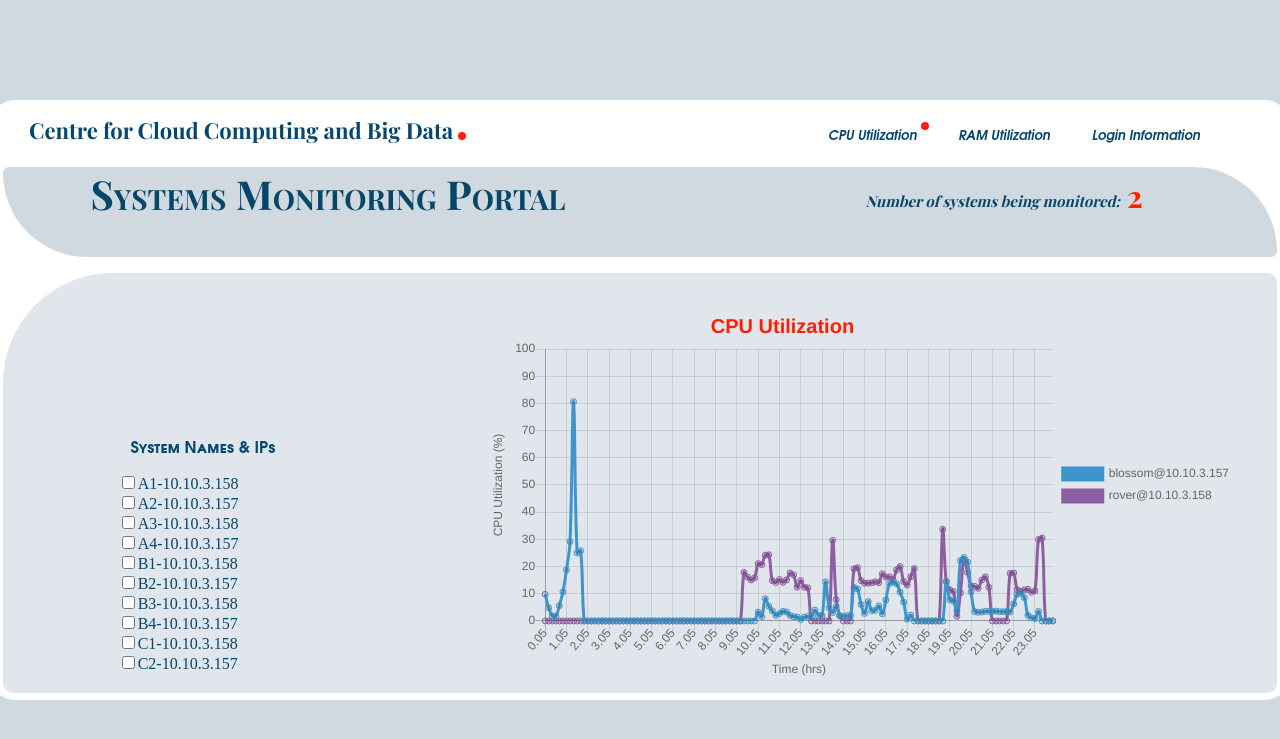
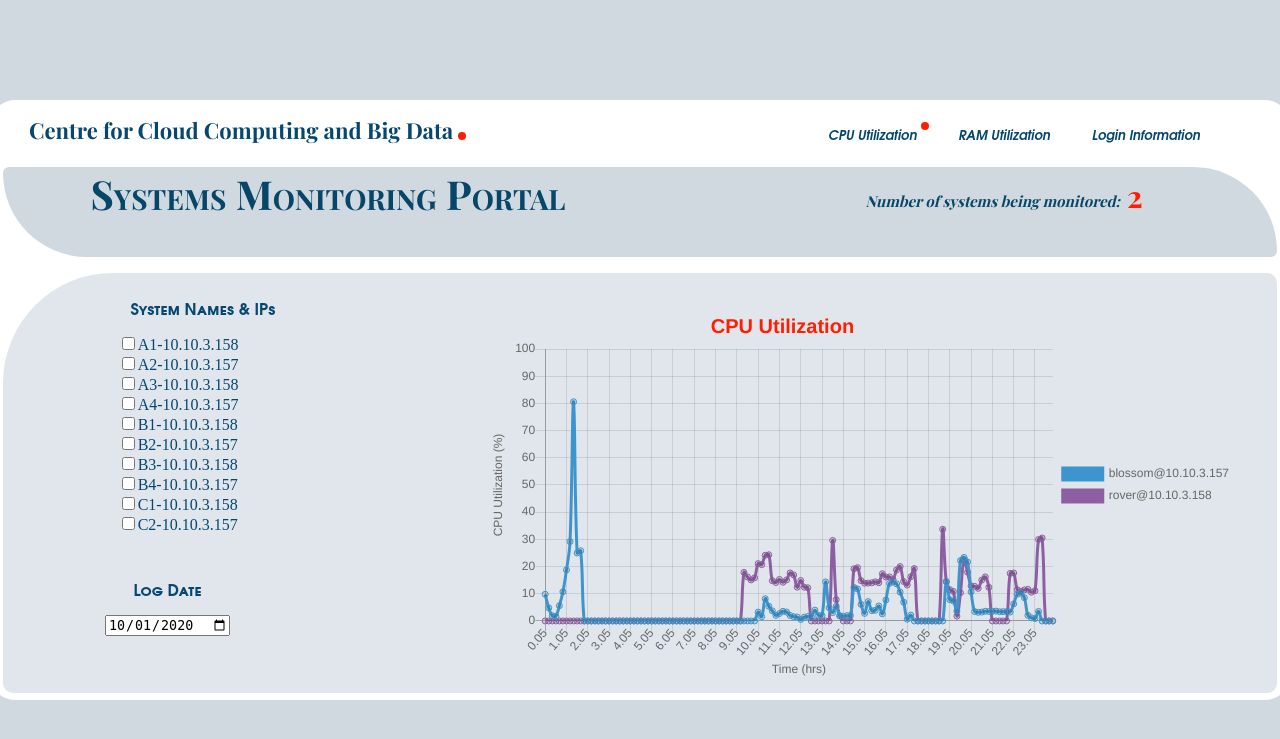
Before and after one commit to ndyashas/lmon, a Python web app: template web-portal/frontend/templates/lmon_web_frontend.html in a window 1280 px wide. Shown: the top 739 px of the page. Run offline with Jinja, Linux system fonts and the light colour scheme; the template is opened without the code that fills it, so the values that code supplies are empty; some libraries are stand-ins or nearby versions.

Commit message:
Web-portal: Added log date input form.

```diff
--- a/web-portal/frontend/templates/lmon_web_frontend.html
+++ b/web-portal/frontend/templates/lmon_web_frontend.html
@@ -43,6 +43,17 @@
 
 	<div class="system-names-container-div" id="system-names-container"></div>
 
+
+	<div class="date-div">
+	  <div class="date-title-div">
+	    <h3>Log Date</h3>
+	  </div>
+	  <div class="date-input-div">
+	    <input type="date" value="2020-10-01">
+	  </div>
+	</div>
+
+
 	<!-- Tab content -->
 	<div id="CPU" class="tabcontent" style="float:right;">
 	  <canvas id="CPU-chart"></canvas>
--- a/web-portal/frontend/templates/lmon_web_frontend_style.css
+++ b/web-portal/frontend/templates/lmon_web_frontend_style.css
@@ -164,7 +164,7 @@ label {
      background-color: transparent;
      float: left;
      position: relative;
-     top: 40%;
+     top: 7%;
      left: 9%;
      height: 47%;
      width: 15%;
@@ -180,6 +180,26 @@ label {
      font-weight: 700;
      font-variant: small-caps;
      position: relative;
-     top: 40%;
+     top: 7%;
      left: 10%;
  }
+
+ .date-div {
+     color: #064771;
+     position: absolute;
+     top: 70%;
+     left: 8%;/*
+     height: 20%;
+     width: 30%;*/
+     /*display: flex;
+     align-items: left;*/
+ }
+
+ .date-title-div {
+     color: #064771;
+     font-family: Avantgarde, 'TeX Gyre Adventor', 'URW Gothic L', sans-serif;
+     font-size: 14px;
+     font-weight: 700;
+     font-variant: small-caps;
+     text-align: center;
+ }
```
